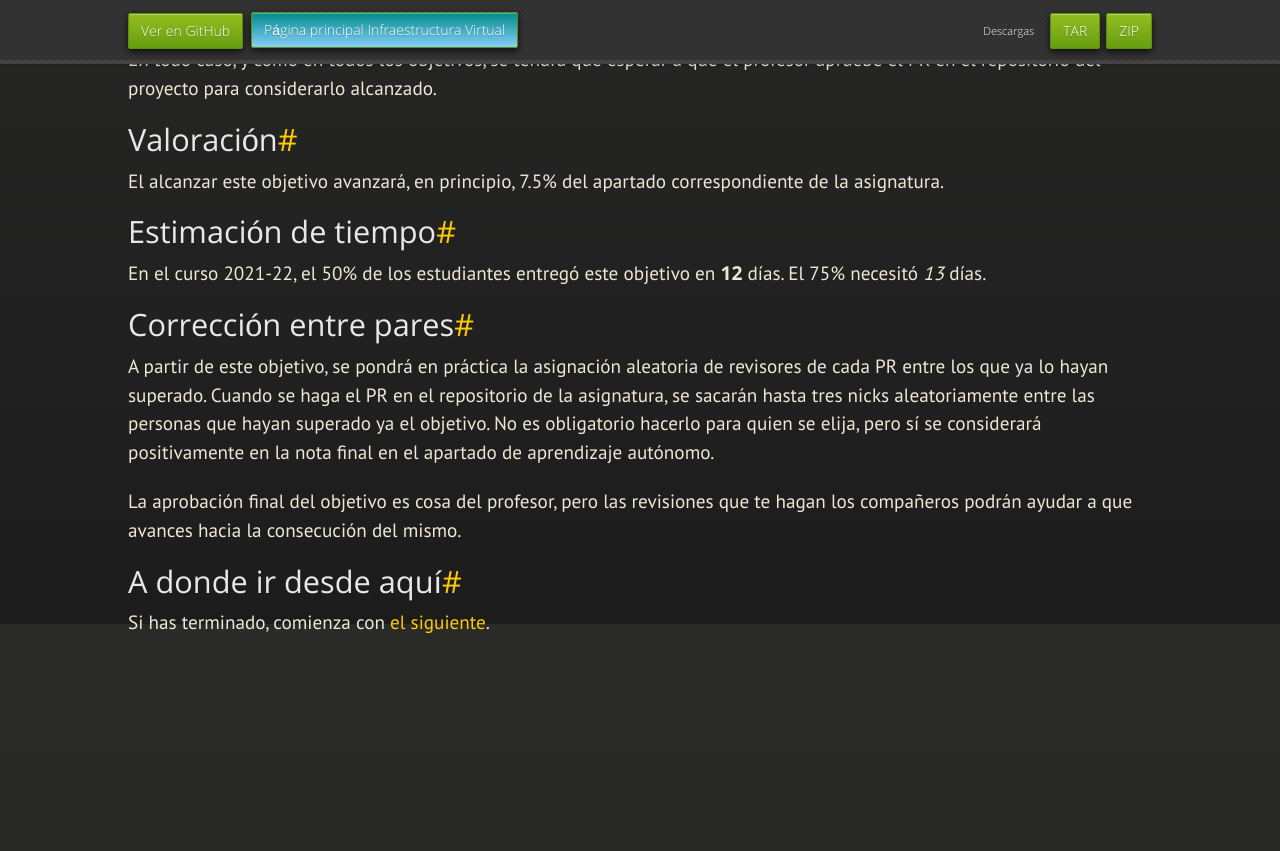
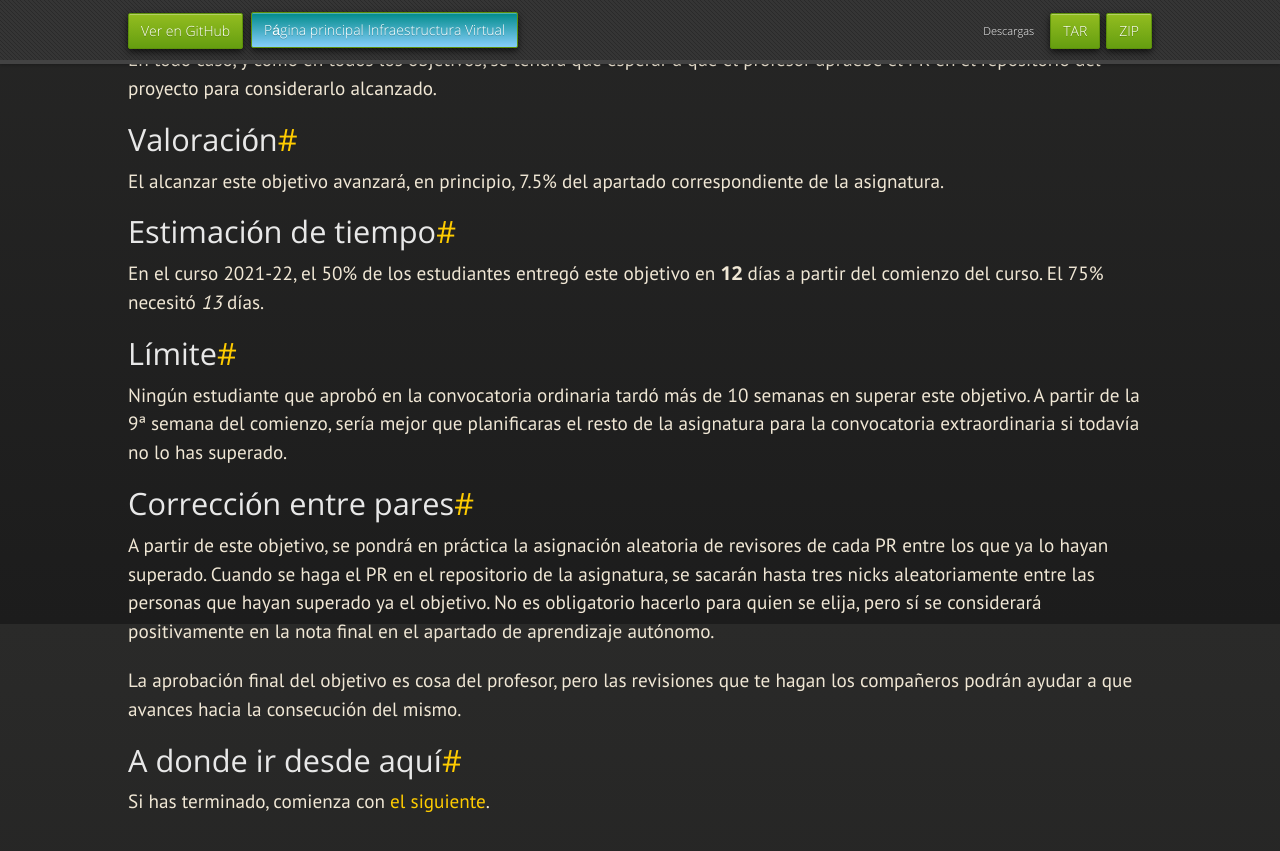
Before and after one commit to JJ/IV, a Jekyll site: the page built from documentos/proyecto/1.Infraestructura.md, in a window 1280 px wide and 900 px high, scrolled down 6576 px. Shown: the top 851 px of the window. Built offline with Jekyll 4.4.1, drawn with Linux system fonts in a browser that asks for light colours; nearby versions of some CDN libraries; some web fonts are replaced; our own code applies the rules of GitHub Pages for plain Markdown files; before the commit the page ends 7323 px from its top, so only the background shows below that.

Commit message:
Sync documentos/proyecto/1.Infraestructura.md de master a gh-pages

```diff
--- a/documentos/proyecto/1.Infraestructura.md
+++ b/documentos/proyecto/1.Infraestructura.md
@@ -336,7 +336,14 @@ correspondiente de la asignatura.
 ## Estimación de tiempo
 
 En el curso 2021-22, el 50% de los estudiantes entregó este objetivo en **12**
-días. El 75% necesitó *13* días.
+días a partir del comienzo del curso. El 75% necesitó *13* días.
+
+## Límite
+
+Ningún estudiante que aprobó en la convocatoria ordinaria tardó más de 10 semanas
+en superar este objetivo. A partir de la 9ª semana del comienzo, sería mejor que
+planificaras el resto de la asignatura para la convocatoria extraordinaria si
+todavía no lo has superado.
 
 ## Corrección entre pares
 
```
